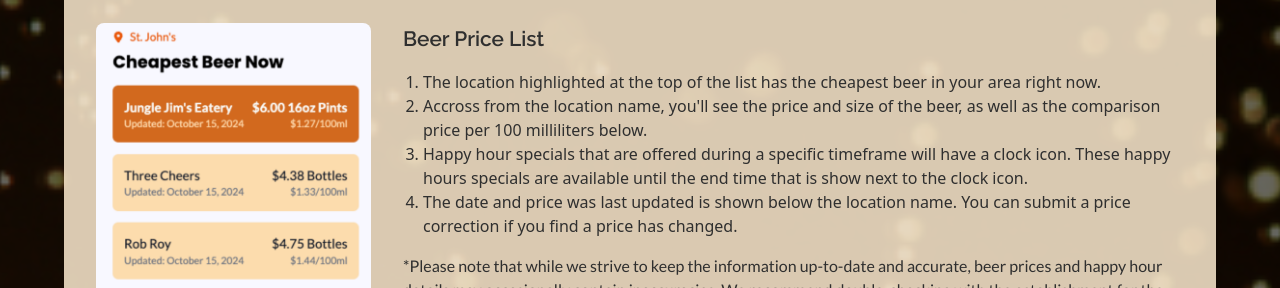
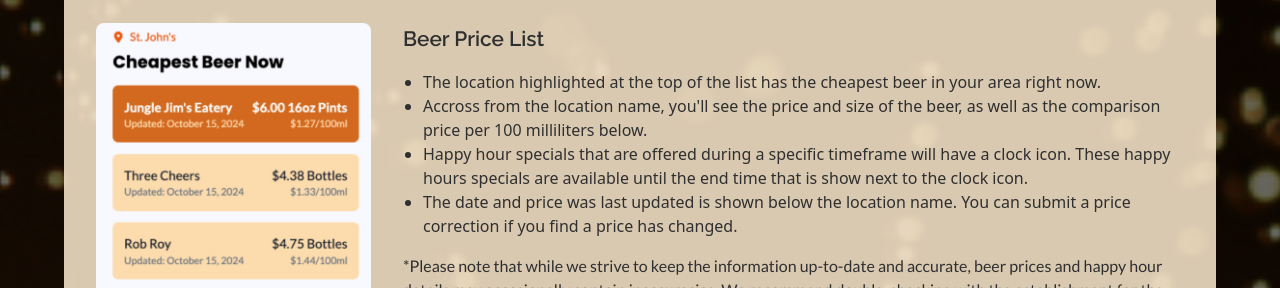
Before and after one commit to beer-scout-project/beer-scout, a React (Vite) app: page /about in a window 1280 px wide. Shown: the part 309-597 px from the top of the page. Built offline with nearby package versions, Linux system fonts and the light colour scheme.

Commit message:
Update Beer Price List Description
Change the description of the beer list from number points to bullet points since the information doesn't have to be sequential.

```diff
--- a/src/pages/aboutPage.jsx
+++ b/src/pages/aboutPage.jsx
@@ -26,7 +26,7 @@
             />
             <div className="flex flex-col flex-wrap gap-4">
               <h5>Beer Price List</h5>
-              <ol className="list-decimal pl-5">
+              <ul className="list-disc pl-5">
                 <li>
                   The location highlighted at the top of the list has the
                   cheapest beer in your area right now.
@@ -47,7 +47,7 @@
                   location name. You can submit a price correction if you find a
                   price has changed.
                 </li>
-              </ol>
+              </ul>
               <p>
                 *Please note that while we strive to keep the information
                 up-to-date and accurate, beer prices and happy hour details may
```
